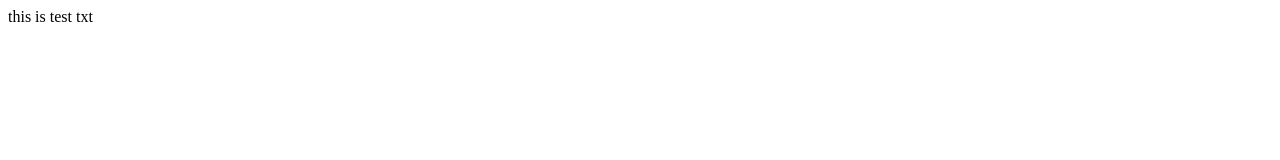
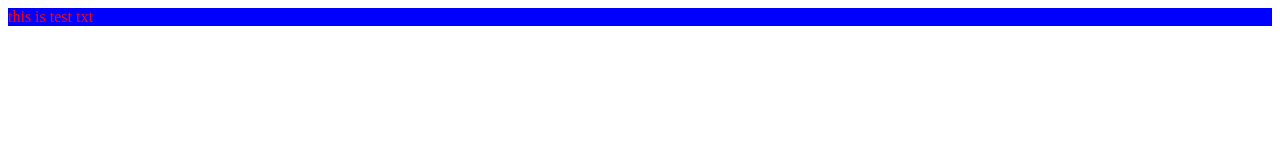
Before and after one commit to d33janet/testgit, a plain HTML site: page index.html in a window 1280 px wide. Drawn offline with Linux system fonts and the light colour scheme.

Commit message:
add style1

```diff
--- a/index.html
+++ b/index.html
@@ -1,6 +1,9 @@
 <html>
 	<head>
 		<title></title>
+		<style type="text/css">
+			p{color:red;background-color:blue}
+		</style>
 	</head>
 	<body>
 		<p>this is test txt</p>
```
